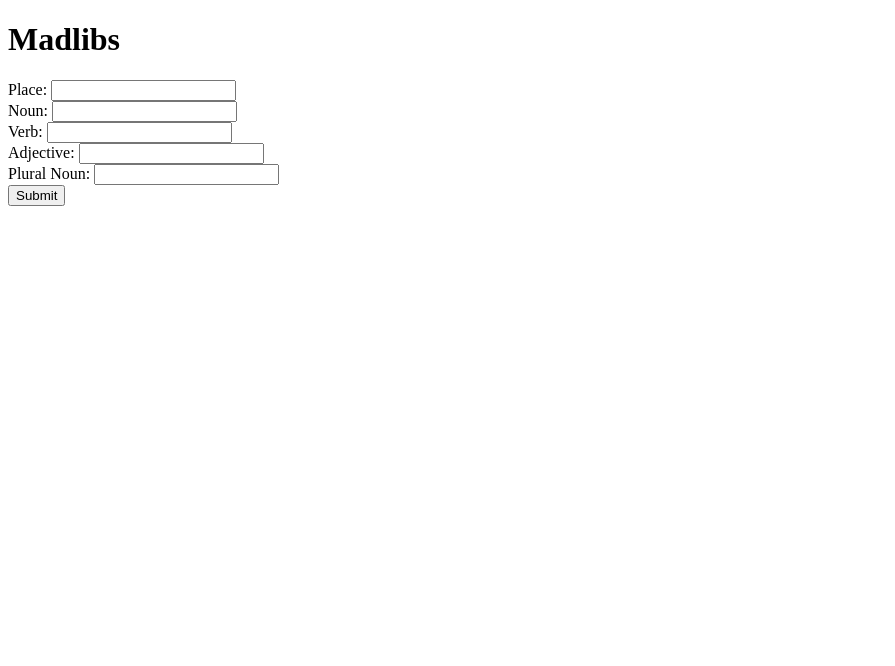
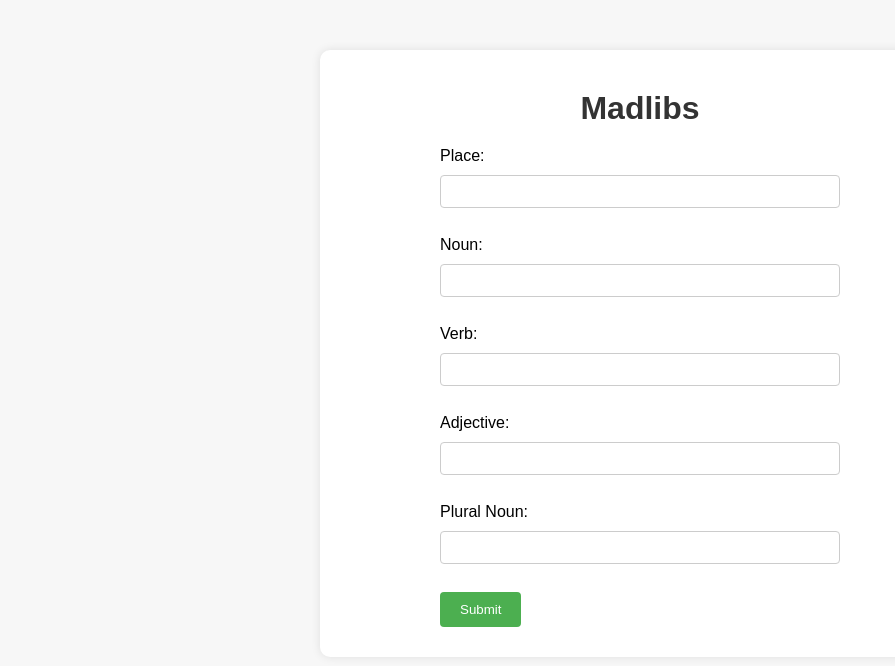
Before and after one commit to saadscode/19.2-Flask-Jinja, a Flask app: page / in a window 1280 px wide. Shown: the top 666 px of the page, without its empty margins (0-895 px from the left). Run offline with Flask 2, Linux system fonts and the light colour scheme.

Commit message:
Added basic CSS

```diff
--- /dev/null
+++ b/static/css/styles.css
@@ -0,0 +1,58 @@
+body {
+  font-family: Arial, sans-serif;
+  background-color: #f7f7f7;
+  margin: 0;
+  padding: 0;
+}
+
+main {
+  max-width: 600px;
+  margin: 50px auto;
+  background-color: #fff;
+  padding: 20px;
+  border-radius: 10px;
+  box-shadow: 0 0 10px rgba(0, 0, 0, 0.1);
+}
+
+form {
+  max-width: 400px;
+  margin: 0 auto;
+}
+
+label,
+input {
+  display: block;
+  margin-bottom: 10px;
+}
+
+input[type="text"] {
+  width: 100%;
+  padding: 8px;
+  border: 1px solid #ccc;
+  border-radius: 4px;
+  box-sizing: border-box;
+}
+
+input[type="submit"] {
+  background-color: #4caf50;
+  color: #fff;
+  border: none;
+  padding: 10px 20px;
+  border-radius: 4px;
+  cursor: pointer;
+}
+
+input[type="submit"]:hover {
+  background-color: #45a049;
+}
+
+h1 {
+  color: #333;
+  text-align: center;
+  margin: 0;
+  padding: 20px 0;
+}
+
+p {
+  margin-top: 20px;
+}
--- a/templates/base.html
+++ b/templates/base.html
@@ -3,6 +3,7 @@
   <head>
     <meta charset="UTF-8" />
     <meta name="viewport" content="width=device-width, initial-scale=1.0" />
+    <link rel="stylesheet" href="static/css/styles.css" />
     <title>{% block title %}Madlibs{% endblock %}</title>
   </head>
   <body>
```
